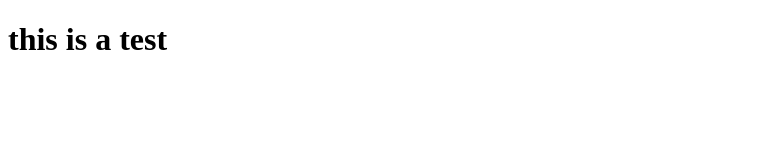
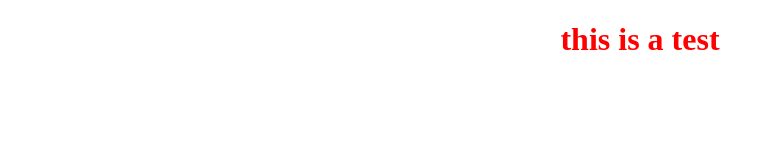
Before and after one commit to dianpisseca/testing, a plain HTML site: page test.html in a window 1280 px wide. Shown: the whole page, without its empty margins (0-775 px from the left). Drawn offline with Linux system fonts and the light colour scheme.

Commit message:
Added color test

```diff
--- /dev/null
+++ b/css.css
@@ -0,0 +1,4 @@
+h1 {
+  text-align: center;
+  color: red;
+}
--- a/test.html
+++ b/test.html
@@ -3,6 +3,7 @@
   <head>
     <meta charset="UTF-8" />
     <meta name="viewport" content="width=device-width, initial-scale=1.0" />
+    <link rel="stylesheet" href="css.css" />
     <title>Document</title>
   </head>
   <body>
```
